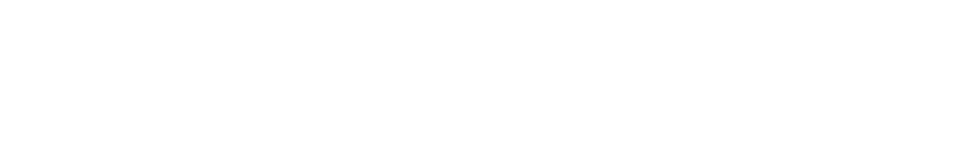
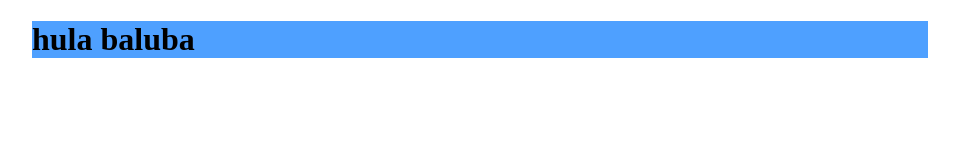
Before and after one commit to CarloCassini/html-css-booleaner, a plain HTML site: page index.html in a window 1280 px wide. Shown: the whole page, without its empty margins (160-1119 px from the left). Drawn offline with Linux system fonts and the light colour scheme.

Commit message:
start header

```diff
--- a/css/style.css
+++ b/css/style.css
@@ -0,0 +1,13 @@
+body{
+    margin: 0;
+}
+
+.container{
+    width: 70%;
+    margin: auto;
+}
+
+.top{
+    background-color: #4ea0ff;
+
+}
--- a/index.html
+++ b/index.html
@@ -13,6 +13,19 @@
 </head>
 
 <body>
+    <!-- intestazione -->
+    <header class="container top" >
+        <h1>hula baluba</h1>
+    </header>
+
+    <main>
+
+    </main>
+
+    <footer>
+
+    </footer>
 
 </body>
+
 </html>
```
